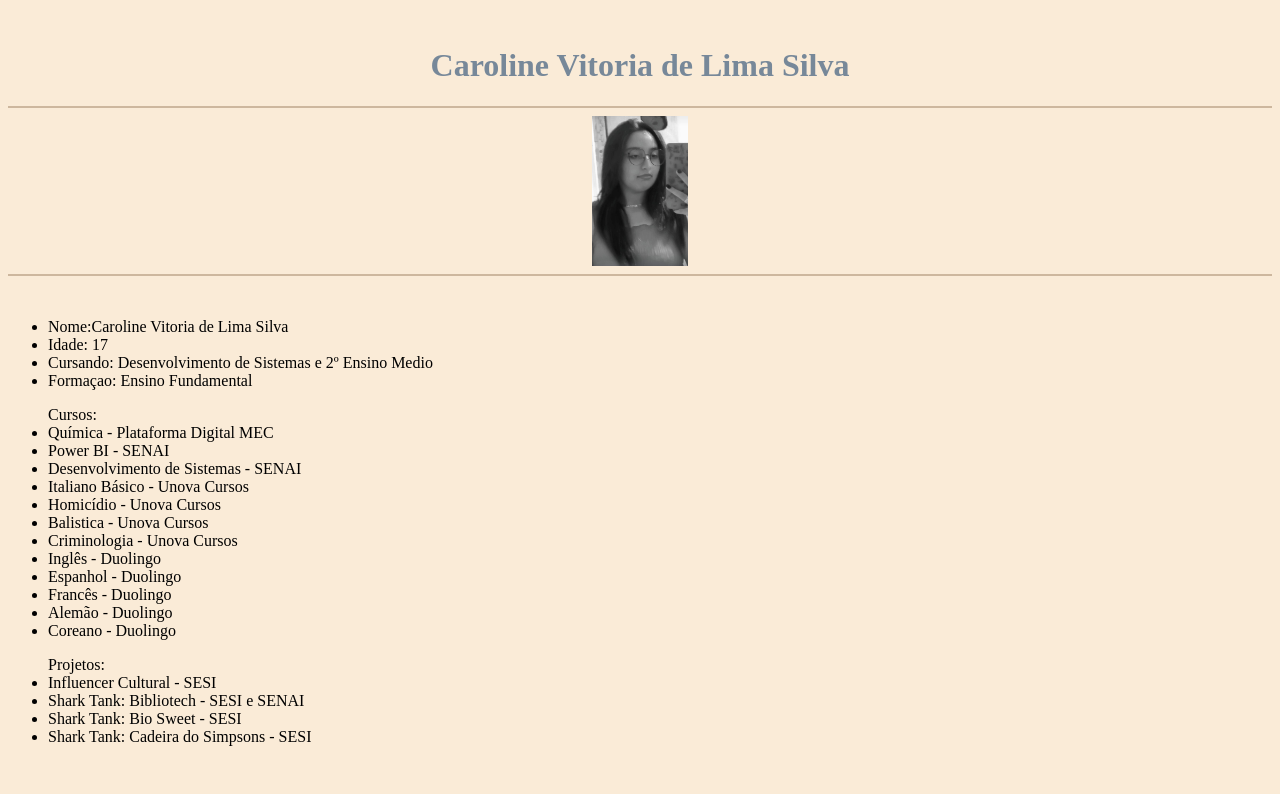
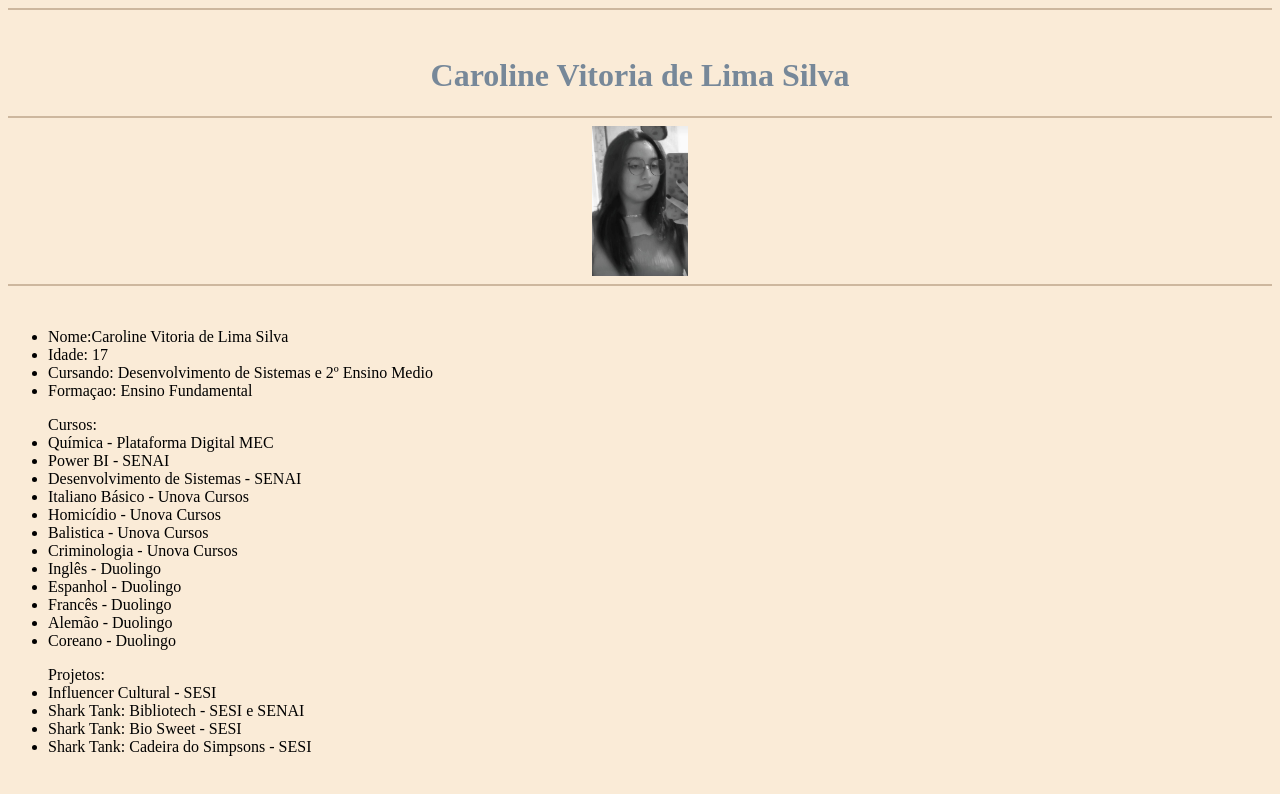
Before and after one commit to CarolSilva3667/Desenvolvimento_de_Sistemas, a plain HTML site: page 2º Semestre/LIMA/Aula 01/Curriculo.html in a window 1280 px wide. Drawn offline with Linux system fonts and the light colour scheme.

Commit message:
edit doc corriculo

```diff
--- a/2º Semestre/LIMA/Curriculo.html
+++ b/2º Semestre/LIMA/Aula 01/Curriculo.html
@@ -5,6 +5,8 @@ Curriculo - Caroline Vitoria
 </title>
 </head>
 <body bgcolor = "#FAEBD7">
+
+<hr color = "#CDB79E"> <!-- Linha na horizontal =  Bisque3 -->
 <br>
 <center>
 <h1>
```
Also changed, not shown: 2º Semestre/LIMA/Aula 01/Imagem.jpg (renamed from 2º Semestre/LIMA/Imagem.jpg), 2º Semestre/LIMA/Aula 01/Pagina.html (renamed from 2º Semestre/LIMA/Pagina.html).
